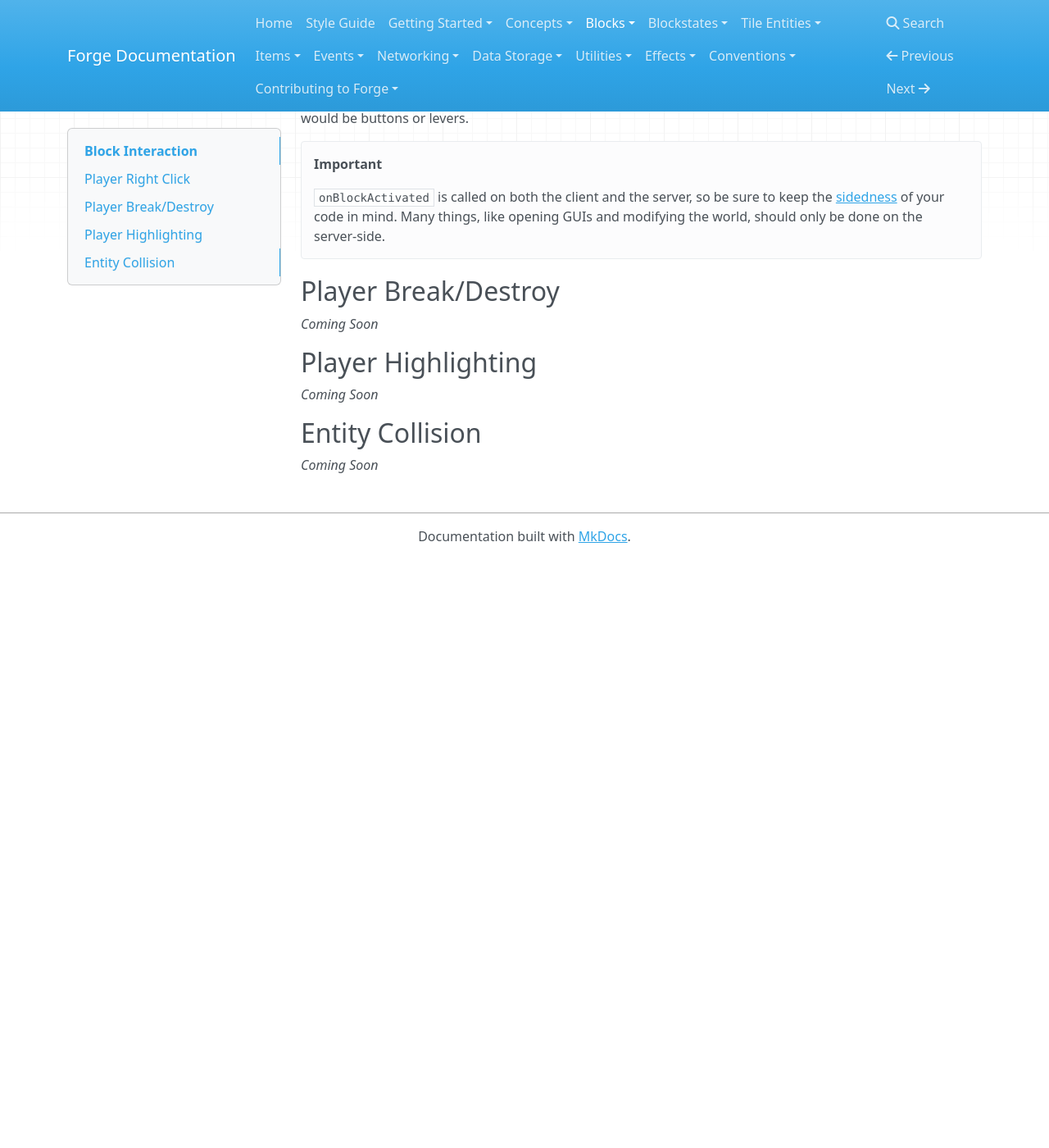
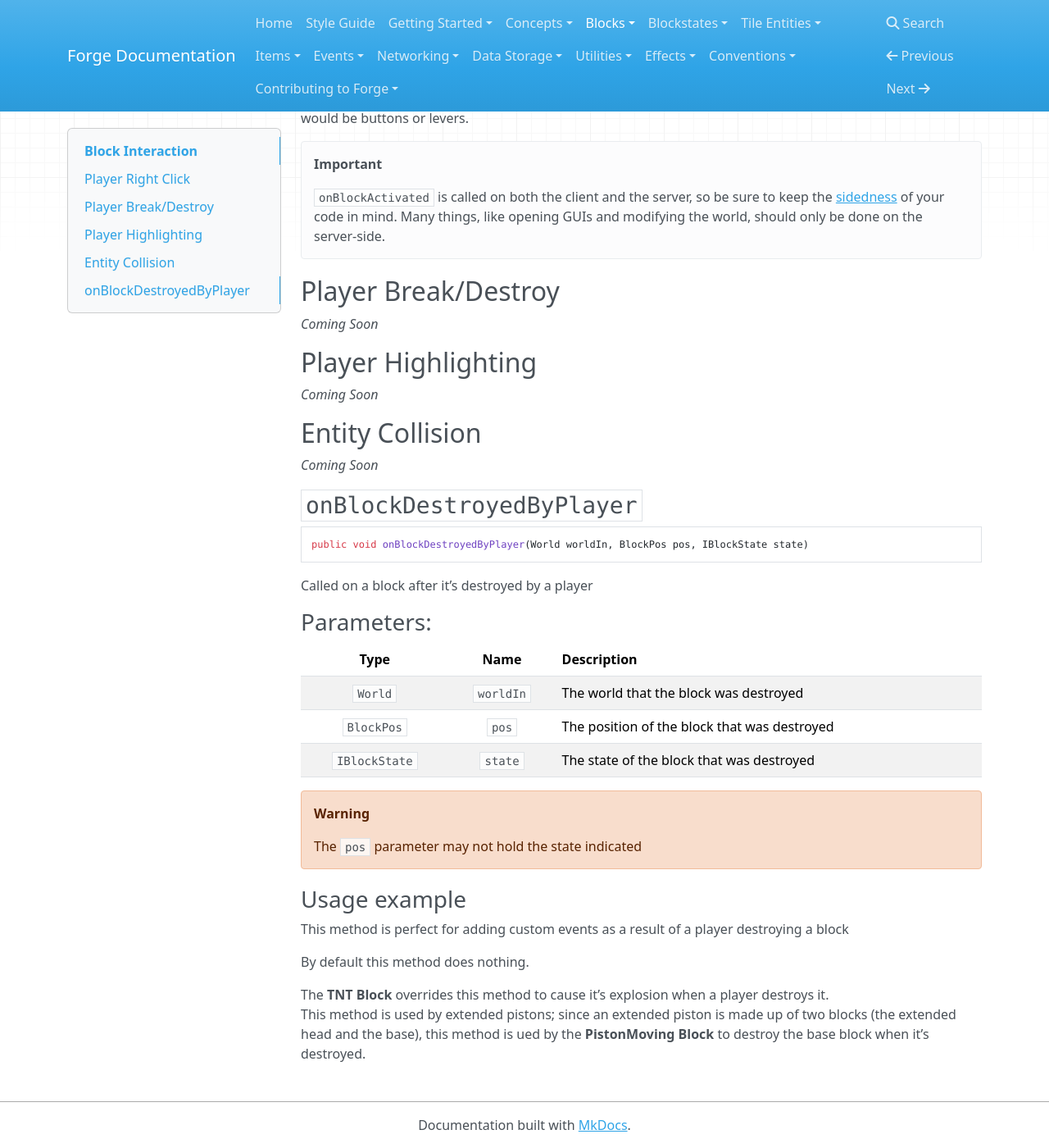
Before and after one commit to MinecraftForge/Documentation, an MkDocs documentation site: the page built from docs/blocks/interaction.md, in a window 1280 px wide and 1400 px high, scrolled down 1685 px. Shown: the whole window at 82% size. Built offline with MkDocs 1.6.1, drawn with Linux system fonts in a browser that asks for light colours; nearby versions of some CDN libraries; old or Windows-style settings are respelled for this version of MkDocs; before the commit the page ends 2367 px from its top, so only the background shows below that.

Commit message:
Added documentation about the `onBlockDestroyedByPlayer` interaction method.

````diff
--- a/docs/blocks/interaction.md
+++ b/docs/blocks/interaction.md
@@ -74,4 +74,34 @@ Entity Collision
 ----------------
 *Coming Soon*
 
+`onBlockDestroyedByPlayer`
+----------------
+
+```java
+public void onBlockDestroyedByPlayer(World worldIn, BlockPos pos, IBlockState state)
+```
+
+Called on a block after it's destroyed by a player
+
+### Parameters:
+|      Type       |    Name     |                 Description                  |
+|:---------------:|:-----------:|:---------------------------------------------|
+|     `World`     |  `worldIn`  | The world that the block was destroyed       |
+|   `BlockPos`    |    `pos`    | The position of the block that was destroyed |
+|  `IBlockState`  |   `state`   | The state of the block that was destroyed    |
+
+!!! Warning
+
+    The `pos` parameter may not hold the state indicated
+
+### Usage example
+This method is perfect for adding custom events as a result of a player destroying a block
+
+By default this method does nothing.
+
+The **TNT Block** overrides this method to cause it's explosion when a player destroys it.
+This method is used by extended pistons; since an extended piston is made up of two blocks (the extended head and the base),
+this method is ued by the **PistonMoving Block** to destroy the base block when it's destroyed.
+
+
 [sidedness]: ../concepts/sides.md
````
